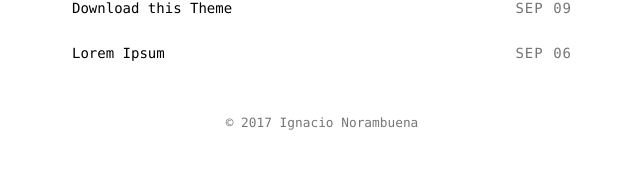
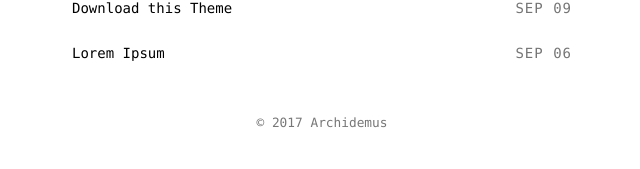
Before and after one commit to archidemus/archidemus.github.io, a Jekyll site: the page built from index.html, in a window 1280 px wide. Shown: the part 357-526 px from the top of the page, without its empty margins (318-958 px from the left). Built offline with Jekyll 4.4.1, drawn with Linux system fonts in a browser that asks for light colours.

```diff
--- a/_config.yml
+++ b/_config.yml
@@ -1,13 +1,13 @@
 # Site Info
-title:              "Un informático corioso"
-description:        "Escribo lo que aprendo para que no se me olvide"
+title:              "Un informático curioso"
+description:        "Comparto lo que aprendo para que no se me olvide"
 google_verify:      epFgX0s_0RM3CdjwFcsewfXzPov2g8s9ZBOLyaIUH-o # Put your Google Verification here
-google_analytics:   UA-XXXXXXX-X # Put your Google Analytics code
+google_analytics:   UA-102495783-1 # Put your Google Analytics code
 
 # Author Info
-author_name:        "Ignacio Norambuena" # Your name here
+author_name:        "Archidemus" # Your name here
 author_email:       inorambuenaa@gmail.com # Your email here
-author_gravatar:    2b38b1b0e7e08b69379bd61582adf0c8 # Your Gravatar md5 hash here for logo
+author_gravatar:    d9eac707361d3b781cf6d66d60ff01f5 # Your Gravatar md5 hash here for logo
 twitter_username:   archidemus # Your Twitter username here
 github_username:    archidemus # Your GitHub username here
 
--- a/_layouts/default.html
+++ b/_layouts/default.html
@@ -1,5 +1,5 @@
 <!DOCTYPE html>
-<html lang="en">
+<html lang="es">
 
 	<head>
 		{% include head.html %}
```
